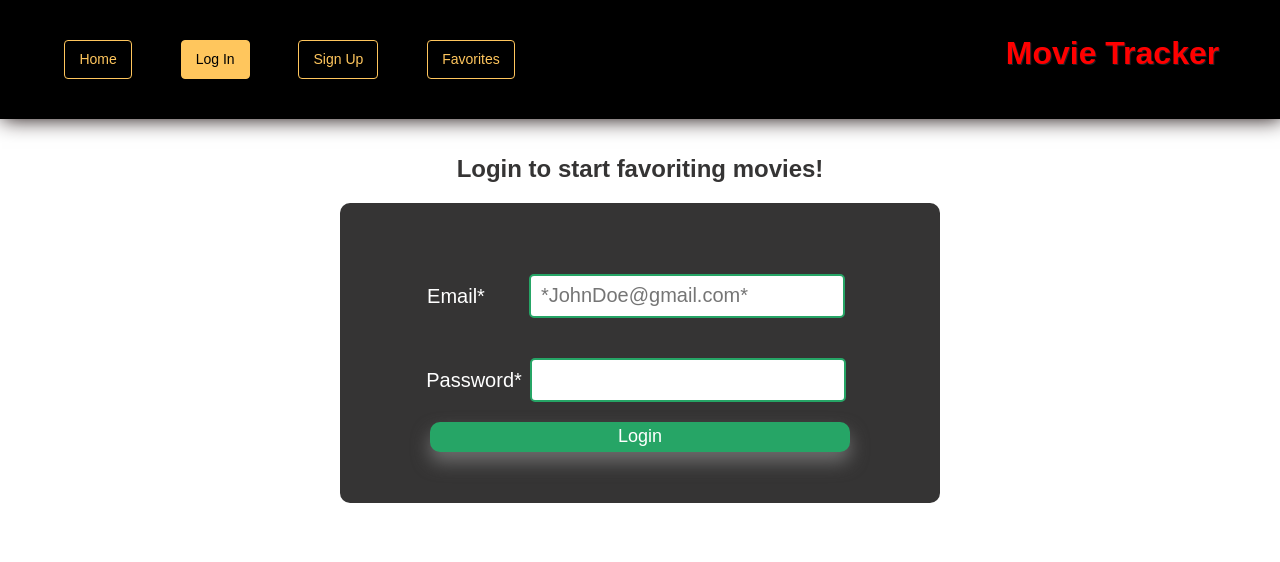
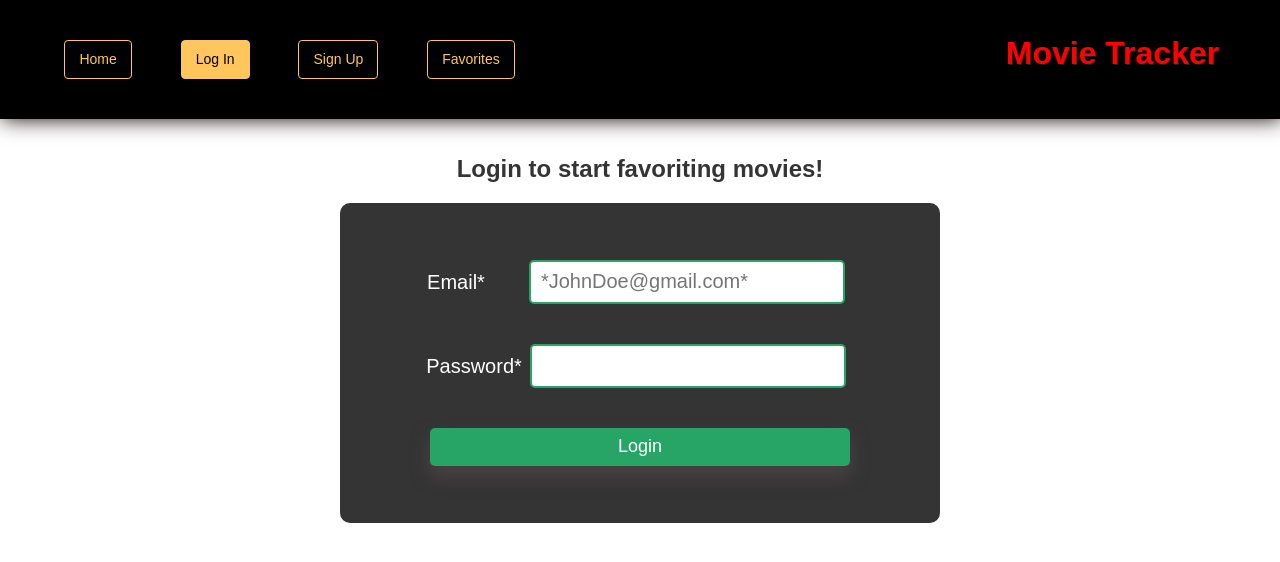
Before and after one commit to tonyr729/movie-tracker, a React (Create React App) app: page /login in a window 1280 px wide. Shown: the top 562 px of the page. Built offline with nearby package versions, Linux system fonts and the light colour scheme; no server answers.

Commit message:
Change button roundness and spacing

```diff
--- a/src/Components/Stateful/Login/Login.css
+++ b/src/Components/Stateful/Login/Login.css
@@ -12,7 +12,7 @@
   justify-content: center;
   align-items: center;
   background-color: #353434;
-  height: 300px;
+  height: 320px;
   width: 600px;
   border-radius: 10px;
 }
@@ -41,14 +41,15 @@ label {
 }
 
 .login-button {
+  margin: 20px 0;
   width: 420px;
-  height: 30px;
+  height: 38px;
   font-size: 18px;
   background-color: #26a566;
   color: white;
-  border-radius: 10px;
+  border-radius: 5px;
   transition: 0.3s;
-  box-shadow: 0 10px 18px rgb(109, 109, 109);
+  box-shadow: 0 10px 18px rgb(73, 68, 68);
   border: none;
   outline: none;
 }
```
